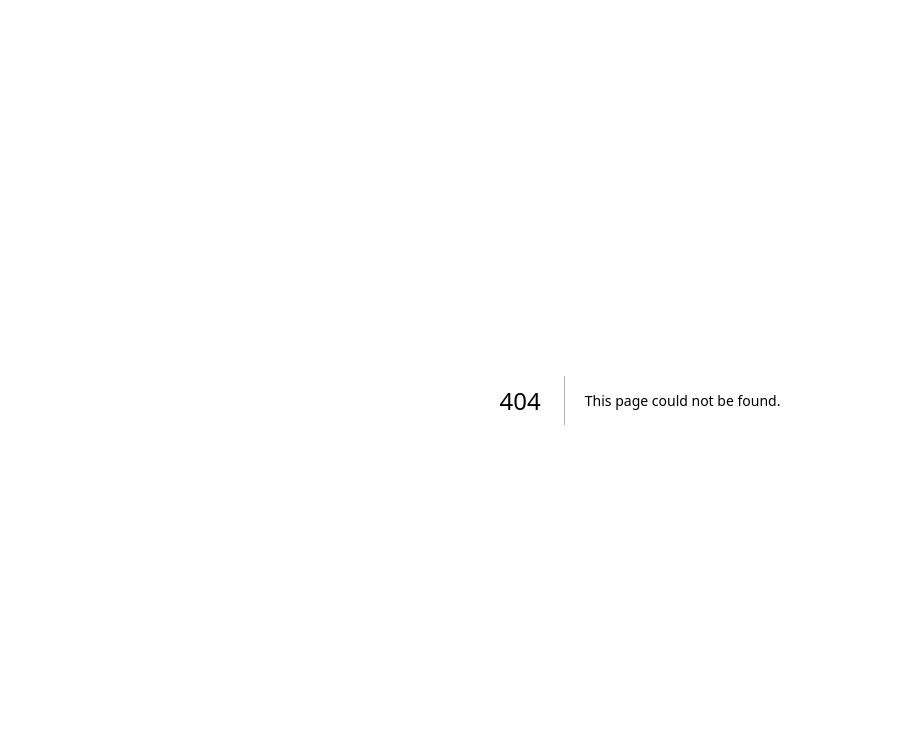
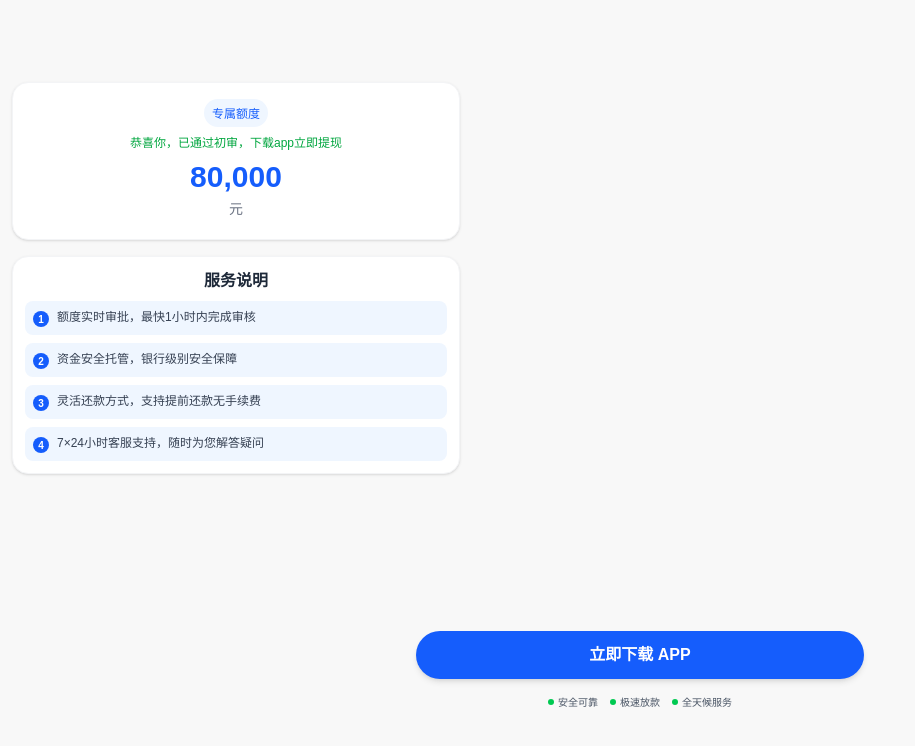
Before and after one commit to cincore2023/loan, a Next.js app: page /h5/download in a window 1280 px wide. Before the commit this address had no page. Shown: the top 746 px of the page, without its empty margins (0-915 px from the left). Built offline with nearby package versions, Linux system fonts and the light colour scheme.

Commit message:
下载页

```diff
--- /dev/null
+++ b/app/h5/download/page.tsx
@@ -0,0 +1,88 @@
+'use client';
+
+import React from 'react';
+
+const DownloadPage = () => {
+    return (
+        <div className="min-h-screen bg-[#f8f8f8] flex flex-col items-center justify-around p-3">
+            <div className='w-full'>
+                {/* 额度展示 */}
+                <div className="bg-white rounded-2xl p-4 w-full max-w-md mb-4 shadow-sm border border-gray-100">
+                    <div className="text-center mb-2">
+                        <div className="inline-block bg-blue-50 rounded-full px-2 py-0.5">
+                            <span className="text-blue-600 text-xs font-medium">专属额度</span>
+                        </div>
+                    </div>
+                    <p className="text-green-600 text-xs font-medium text-center mb-2">恭喜你，已通过初审，下载app立即提现</p>
+                    <div className="text-3xl font-bold text-center text-blue-600 my-1">80,000</div>
+                    <div className="text-sm text-center text-gray-500 mb-1">元</div>
+                </div>
+
+                {/* 服务说明 */}
+                <div className="bg-white rounded-2xl p-3 shadow-sm w-full max-w-md mb-4 border border-gray-100">
+                    <h2 className="text-base font-bold text-gray-800 mb-2 text-center">服务说明</h2>
+                    <div className="space-y-2">
+                        <div className="flex items-start bg-blue-50 rounded-lg p-2">
+                            <div className="bg-blue-600 rounded-full w-4 h-4 flex items-center justify-center mt-0.5 mr-2 flex-shrink-0">
+                                <span className="text-white text-[10px] font-bold">1</span>
+                            </div>
+                            <p className="text-gray-700 text-xs">额度实时审批，最快1小时内完成审核</p>
+                        </div>
+                        <div className="flex items-start bg-blue-50 rounded-lg p-2">
+                            <div className="bg-blue-600 rounded-full w-4 h-4 flex items-center justify-center mt-0.5 mr-2 flex-shrink-0">
+                                <span className="text-white text-[10px] font-bold">2</span>
+                            </div>
+                            <p className="text-gray-700 text-xs">资金安全托管，银行级别安全保障</p>
+                        </div>
+                        <div className="flex items-start bg-blue-50 rounded-lg p-2">
+                            <div className="bg-blue-600 rounded-full w-4 h-4 flex items-center justify-center mt-0.5 mr-2 flex-shrink-0">
+                                <span className="text-white text-[10px] font-bold">3</span>
+                            </div>
+                            <p className="text-gray-700 text-xs">灵活还款方式，支持提前还款无手续费</p>
+                        </div>
+                        <div className="flex items-start bg-blue-50 rounded-lg p-2">
+                            <div className="bg-blue-600 rounded-full w-4 h-4 flex items-center justify-center mt-0.5 mr-2 flex-shrink-0">
+                                <span className="text-white text-[10px] font-bold">4</span>
+                            </div>
+                            <p className="text-gray-700 text-xs">7×24小时客服支持，随时为您解答疑问</p>
+                        </div>
+                    </div>
+                </div>
+            </div>
+
+            <div className="w-full max-w-md">
+                {/* 下载按钮 */}
+                <button
+                    className="bg-blue-600 text-white font-bold py-3 px-6 rounded-full text-base w-full max-w-md shadow-md hover:opacity-90 transition-opacity mb-4"
+                    onClick={() => {
+                        // 模拟下载操作
+                        alert('开始下载...');
+                    }}
+                >
+                    立即下载 APP
+                </button>
+
+                {/* 服务优势 */}
+                <div className="text-center text-gray-600 w-full max-w-md">
+                    <div className="flex justify-center space-x-3 mb-2">
+                        <div className="flex items-center">
+                            <div className="w-1.5 h-1.5 bg-green-500 rounded-full mr-1"></div>
+                            <span className="text-[10px]">安全可靠</span>
+                        </div>
+                        <div className="flex items-center">
+                            <div className="w-1.5 h-1.5 bg-green-500 rounded-full mr-1"></div>
+                            <span className="text-[10px]">极速放款</span>
+                        </div>
+                        <div className="flex items-center">
+                            <div className="w-1.5 h-1.5 bg-green-500 rounded-full mr-1"></div>
+                            <span className="text-[10px]">全天候服务</span>
+                        </div>
+                    </div>
+                </div>
+            </div>
+
+        </div>
+    );
+};
+
+export default DownloadPage;
```
